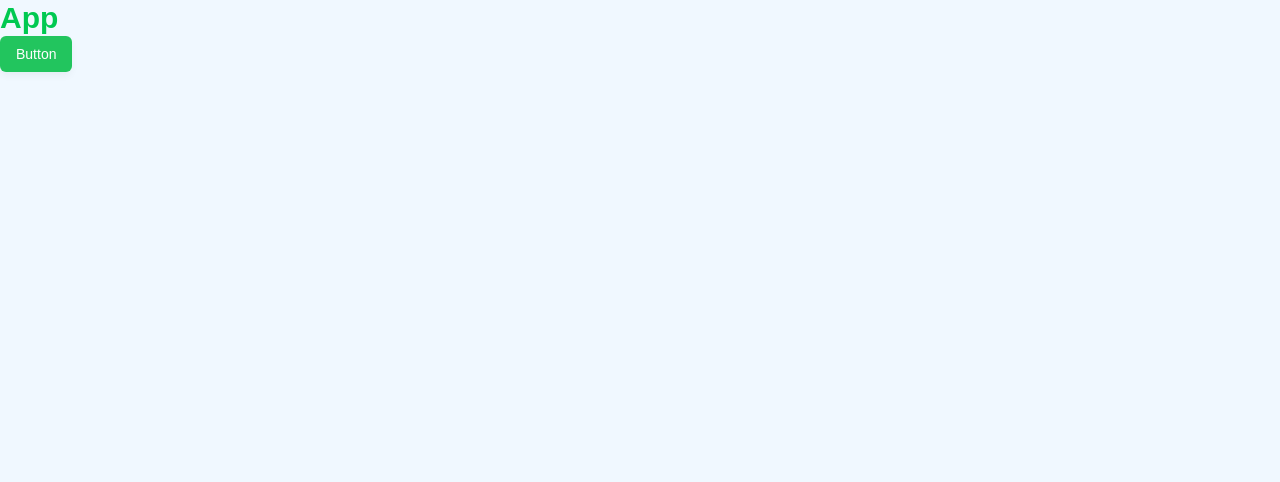
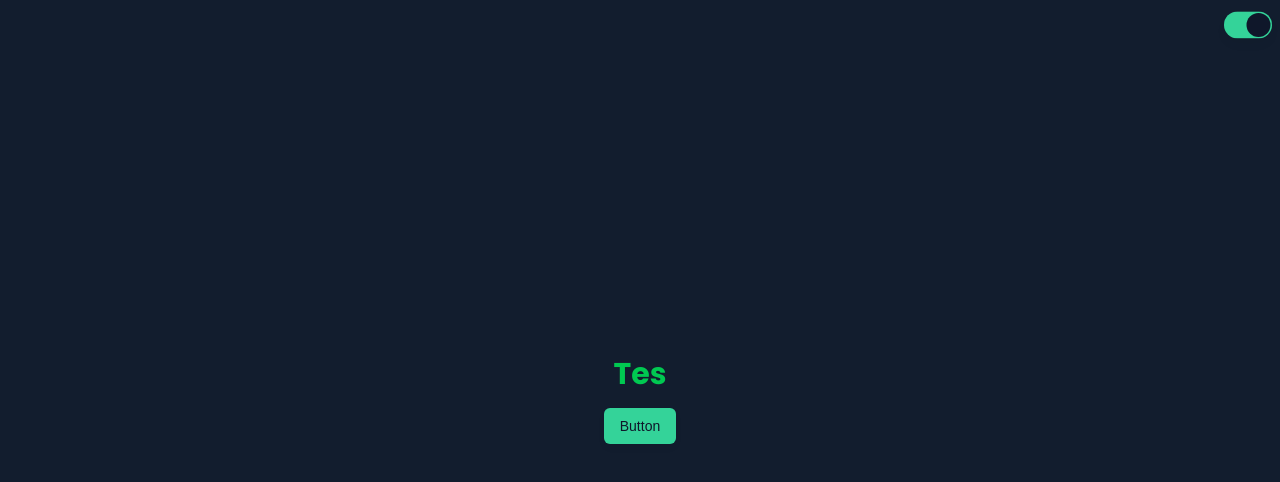
Before and after one commit to ElloRabyndra/Team_Green_Thriftoria, a React (Vite) app in the folder front-end/: page / in a window 1280 px wide. Shown: the top 482 px of the page. Built offline with nearby package versions, Linux system fonts and the light colour scheme.

Commit message:
feat: add auth and theme provider in main.jsx

```diff
--- a/front-end/src/main.jsx
+++ b/front-end/src/main.jsx
@@ -1,13 +1,26 @@
 import { StrictMode } from "react";
 import { createRoot } from "react-dom/client";
-import { BrowserRouter } from "react-router";
+import { BrowserRouter, Routes, Route, Navigate } from "react-router";
+import { AuthProvider } from "./hooks/useAuth";
+import AuthRedirect from "./components/auth/AuthRedirect";
+import ToastWrapper from "./components/auth/ToastWrapper";
+import ProtectedRoute from "./components/auth/ProtectedRoute";
+import ThemeProvider from "./context/ThemeContext.jsx";
 import App from "./pages/App";
 import "./style/Style.css";
 
 createRoot(document.getElementById("root")).render(
   <StrictMode>
-    <BrowserRouter>
-      <App />
-    </BrowserRouter>
+    <AuthProvider>
+      <ThemeProvider>
+        <BrowserRouter>
+          <Routes>
+            <Route path="/" element={<App />} />
+            <Route path="*" element={<Navigate to="/" replace />} />
+          </Routes>
+          <ToastWrapper />
+        </BrowserRouter>
+      </ThemeProvider>
+    </AuthProvider>
   </StrictMode>
 );
--- a/front-end/src/pages/App.jsx
+++ b/front-end/src/pages/App.jsx
@@ -1,12 +1,23 @@
+import React, { useContext } from "react";
+import { ThemeContext } from "@/context/ThemeContext";
 import { Button } from "@/components/ui/button";
+import ToggleButton from "@/components/theme/ToggleButton";
 
 const App = () => {
+  const { theme } = useContext(ThemeContext);
   return (
-    <div>
-      <h1 className="text-3xl font-bold  text-green-500">App</h1>
+    <div
+      className={`${theme} min-h-screen flex flex-col items-center justify-center gap-4`}
+    >
+      <div className="fixed top-4 right-4">
+        <ToggleButton />
+      </div>
+      <h1 className="text-3xl font-bold text-green-500 font-['Poppins']">
+        Tes
+      </h1>
       <Button>Button</Button>
     </div>
   );
-}
+};
 
 export default App;
```
